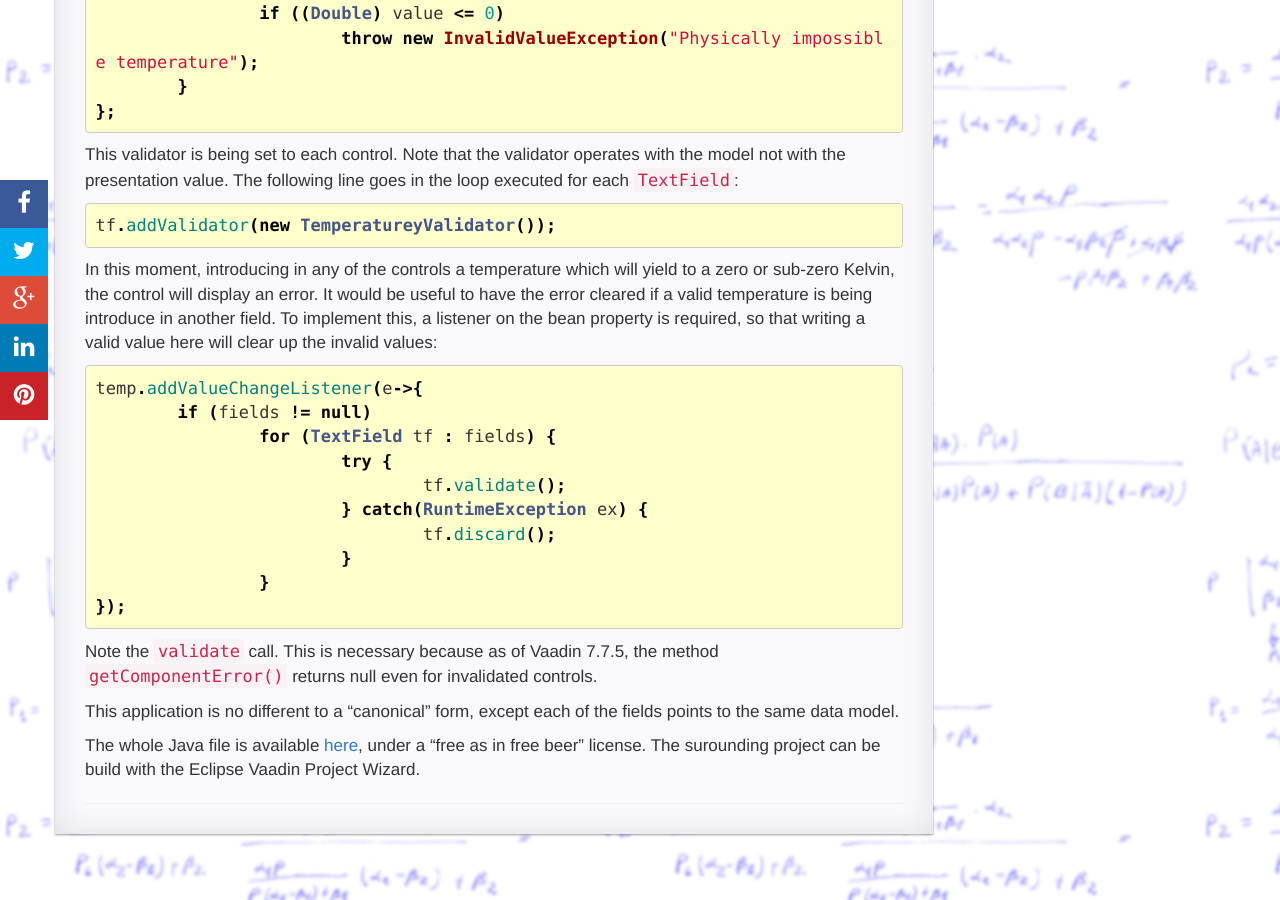
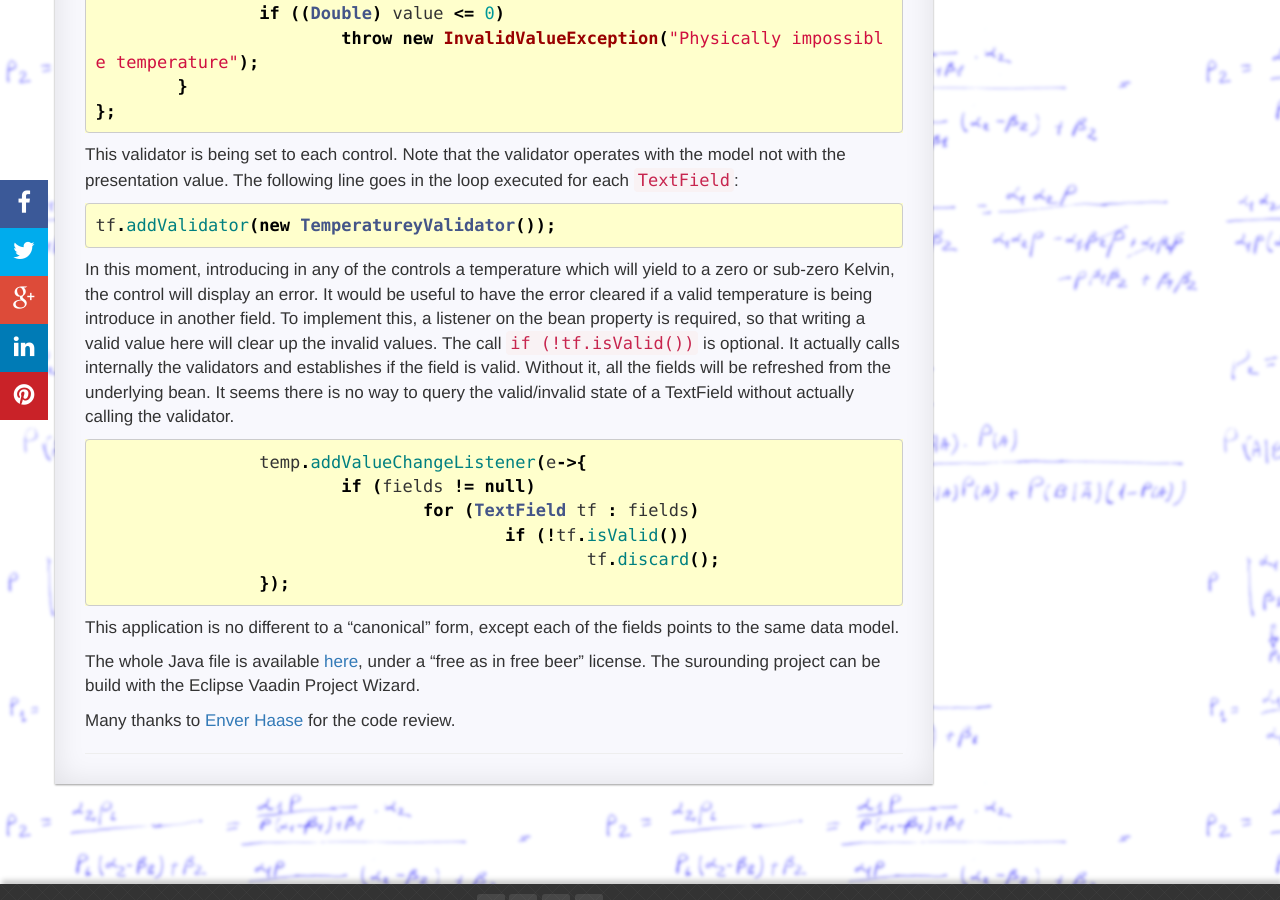
Before and after one commit to RazvanML/reco-link, a Jekyll site: the page built from _posts/2016-12-05-Vaadin-Temperature-Conversion.md, in a window 1280 px wide and 900 px high, scrolled down 4863 px. Built offline with Jekyll 4.4.1, drawn with Linux system fonts in a browser that asks for light colours; nearby versions of some CDN libraries; comment, search, counter and statistics services are not loaded.

Commit message:
addressing reviewers.

````diff
--- a/_posts/2016-12-05-Vaadin-Temperature-Conversion.md
+++ b/_posts/2016-12-05-Vaadin-Temperature-Conversion.md
@@ -178,23 +178,20 @@ This validator is being set to each control. Note that the validator operates wi
 tf.addValidator(new TemperatureyValidator());
 ```
 In this moment, introducing in any of the controls a temperature which will yield to a zero or sub-zero Kelvin, the control will display an error.
-It would be useful to have the error cleared if a valid temperature is being introduce in another field. To implement this, a listener on the bean property is required, so that writing a valid value here will clear up the invalid values:
+It would be useful to have the error cleared if a valid temperature is being introduce in another field. To implement this, a listener on the bean property is required, so that writing a valid value here will clear up the invalid values. The call ```if (!tf.isValid())``` is optional. It actually calls internally the validators and establishes if the field is valid. Without it, all the fields will be refreshed from the underlying bean. It seems there is no way to query the valid/invalid state of a TextField without actually calling the validator.
 
 ```java
-temp.addValueChangeListener(e->{
-	if (fields != null)
-		for (TextField tf : fields) {
-			try {
-				tf.validate();
-			} catch(RuntimeException ex) {
-				tf.discard();
-			}
-		}
-});
+		temp.addValueChangeListener(e->{
+			if (fields != null)
+				for (TextField tf : fields)
+					if (!tf.isValid())
+						tf.discard();
+		});
 ```
-
-Note the ```validate``` call. This is necessary because as of Vaadin 7.7.5, the method ```getComponentError()``` returns null even for invalidated controls.
 
 This application is no different to a "canonical" form, except each of the fields points to the same data model.
 
 The whole Java file is available  <a href="{{'/static/vaadin/MyUI.java' | prepend: site.baseurl }}">here</a>, under a "free as in free beer" license. The surounding project can be build with the Eclipse Vaadin Project Wizard.
+
+
+Many thanks to <a href="https://vaadin.com/web/enver/home">Enver Haase</a> for the code review.
````
Also changed, not shown: 1 other file.
